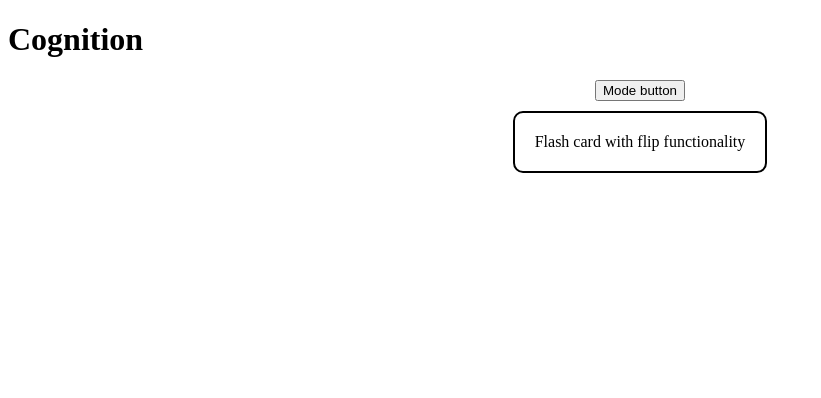
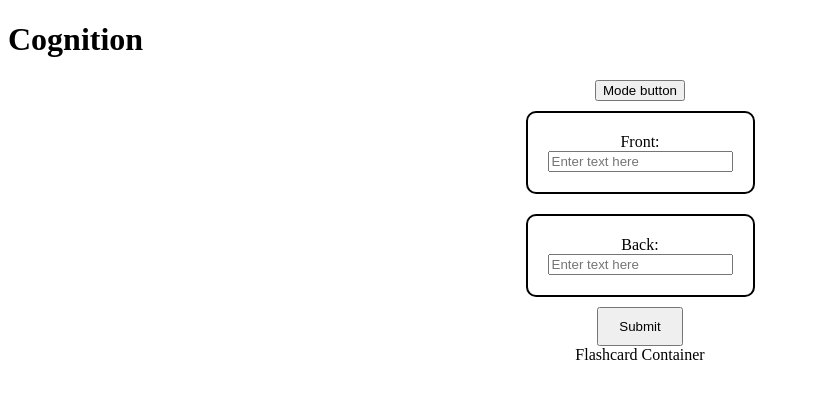
Before and after one commit to CognitionApp/Cognition, a React app: page / in a window 1280 px wide. Both pictures are taken after a click on the button "Mode button". Shown: the top 398 px of the page, without its empty margins (0-821 px from the left). Built offline with nearby package versions, Linux system fonts and the light colour scheme; no server answers.

Commit message:
Was originally named wrong

```diff
--- a/client/components/createComponent.jsx
+++ b/client/components/createComponent.jsx
@@ -1,18 +1,21 @@
 import React from 'react';
 import '../stylesheets/style.scss';
 
-
 const Create = (props) => {
-
-    return (
-      <div className= "flashContainer">
-        <div className='flashcard'> Flash card with flip functionality</div>
+  return (
+    <div className='flashContainer'>
+      <div className='flashcard'>
+        <label>Front: </label>
+        <input type='text' placeholder='Enter text here' />
       </div>
-    )
-}
-
-
-
-
+      <div className='flashcard'>
+        <label>Back: </label>
+        <input type='text' placeholder='Enter text here' />
+      </div>
+      <button className='button'>Submit</button>
+      <div className='container'>Flashcard Container</div>
+    </div>
+  );
+};
 
 export default Create;
```
